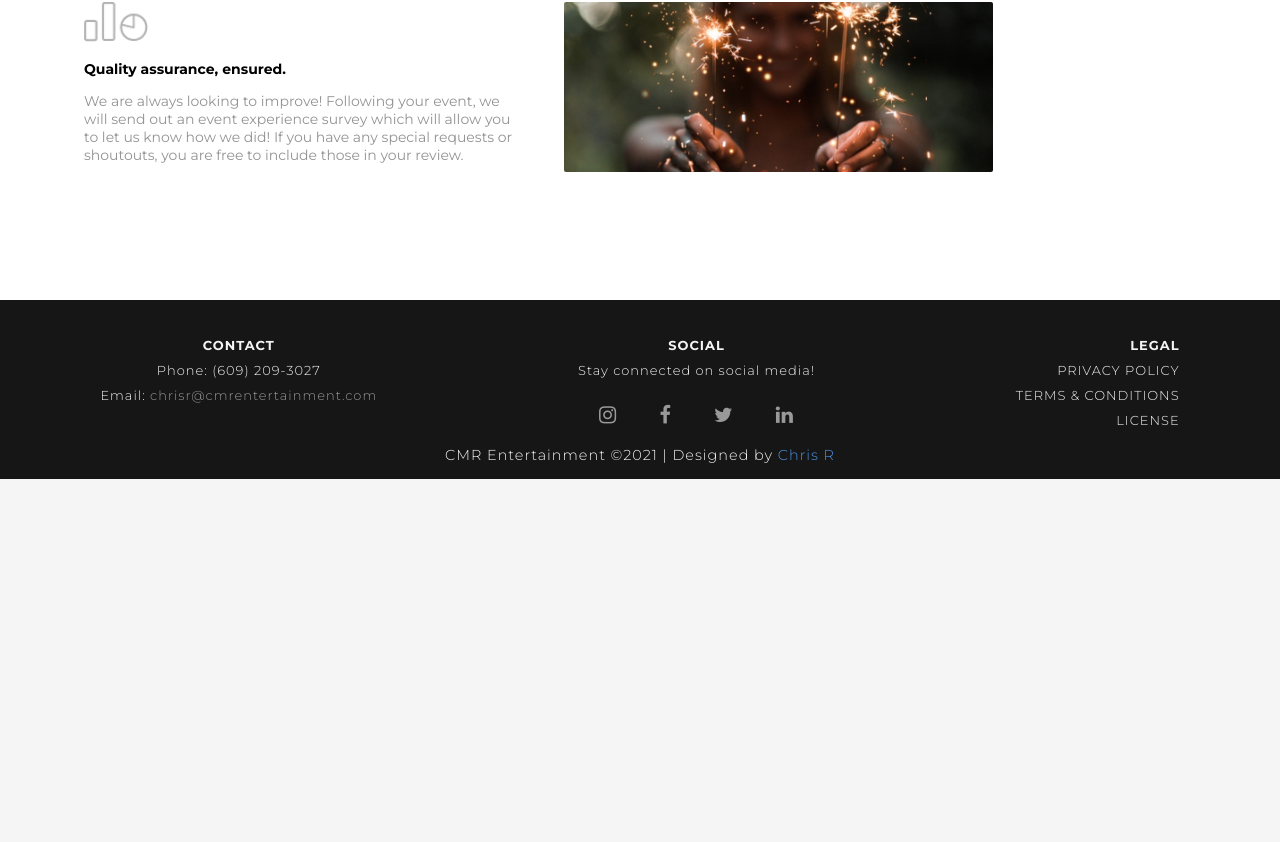
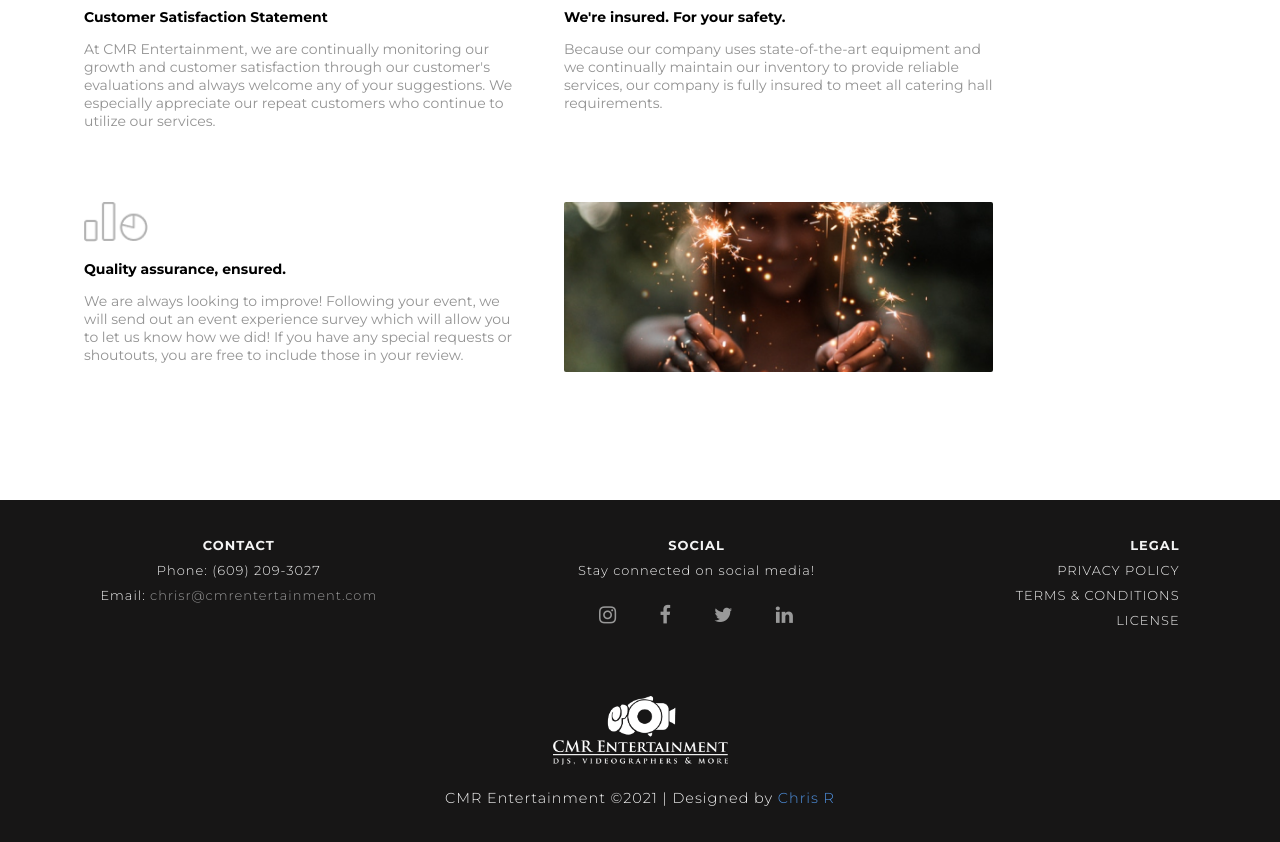
Before and after one commit to crinaldi44/CMR-Entertainment, a React (Create React App) app: page /about in a window 1280 px wide. Shown: the part 1917-2759 px from the top of the page. Before the commit the page ends 2396 px from the top, so only its background shows below. Built offline with nearby package versions, Linux system fonts and the light colour scheme.

Commit message:
Adjustments: Added height functionality to banner component. Various footer styling changes

```diff
--- a/src/components/Banner.js
+++ b/src/components/Banner.js
@@ -5,7 +5,8 @@ import Background from '../images/wedding-photo.png';
 const Header = (props) => {
 
     const backgroundStyle = {
-        backgroundImage: `url(${props.image ? props.image : Background})`
+        backgroundImage: `url(${props.image ? props.image : Background})`,
+        height: `${props.height ? props.height : '100%'}`
     }
 
     return (
--- a/src/components/Footer.css
+++ b/src/components/Footer.css
@@ -1,11 +1,12 @@
 .footer__container {
   background-color: var(--primary-color);
-  height: fit-content;
+  min-height: 300px;
   padding-top: 20px;
   color: var(--offwhite);
   font-weight: 300;
   letter-spacing: 1px;
   font-size: 90%;
+  padding-bottom: 20px;
 }
 
 .footer__menu {
@@ -47,8 +48,7 @@ a.footer__link {
 }
 
 .footer__watermark {
-  margin: 0;
-  padding: 0 0 15px 0;
+  margin-top: 50px;
 }
 
 @media screen and (max-width: 600px) {
--- a/src/components/Footer.js
+++ b/src/components/Footer.js
@@ -1,6 +1,7 @@
 import React from 'react'
 import './Footer.css'
 import {Link} from 'react-router'
+import logo from '../images/logo.png'
 
 const Footer = () => {
     return (
@@ -28,7 +29,11 @@ const Footer = () => {
                         <li>LICENSE</li>
                     </ul>
                 </div>
-                <p className='footer__watermark'>CMR Entertainment ©2021 | Designed by <a className='footer__link' href='http://rinaldi.netlify.app/'>Chris R</a></p>
+                <p className='footer__watermark'>
+                    <img src={logo} style={{maxWidth: "175px", marginBottom: '20px'}}/>
+                    <br/>
+                    CMR Entertainment ©2021 | Designed by <a className='footer__link' href='http://rinaldi.netlify.app/'>Chris R</a>
+                </p>
             </div>
     )
 }
--- a/src/pages/About.js
+++ b/src/pages/About.js
@@ -9,7 +9,7 @@ const About = () => {
     return (
         <div className="about__container">
             <Banner title="ABOUT US" details="Established in 1985. With over 30 years in the entertainment industry, we bring a modern twist on old school entertainment."
-            image={AboutBanner}/>
+            image={AboutBanner} height='615px'/>
             <AboutLanding/>
             <AboutGrid/>
         </div>
```
